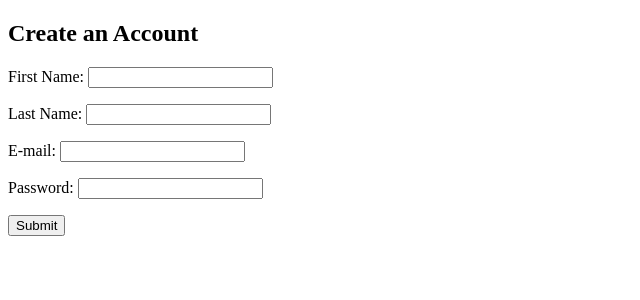
After one commit to Samrany/recipe_project, a Flask app: template templates/create_login.html in a window 1280 px wide. The commit adds this page. Shown: the top 300 px of the page, without its empty margins (0-640 px from the left). Run offline with Flask 2, Linux system fonts and the light colour scheme; the template is opened without the code that fills it, so the values that code supplies are empty.

Commit message:
create login

```diff
--- a/crud.py
+++ b/crud.py
@@ -177,6 +177,10 @@ def get_user_by_id(user_id):
     user = User.query.get(user_id)
     return user
 
+def get_user_by_email(email):
+    user = User.query.filter_by(email = email).first()
+    return user
+
 def get_recipe_by_id(recipe_id):
     """Returns a recipe object given a recipe_id"""
     recipe = Recipe.query.get(recipe_id)
--- a/server.py
+++ b/server.py
@@ -18,10 +18,6 @@ def homepage():
     ingredients = crud.all_ingredients_by_name()
     return render_template("homepage.html", recipes = recipes, ingredients = ingredients)
 
-@app.route('/login')
-def login():
-    """Show the login page."""
-    return render_template("login.html")
 
 
 @app.route('/<recipe_id>')
@@ -29,6 +25,32 @@ def recipe_details(recipe_id):
 	recipe =crud.get_recipe_by_id(recipe_id)
 	return render_template("recipe_details.html", recipe = recipe)
 
+@app.route('/login')
+def login():
+    """Show the login page."""
+    return render_template("login.html")
+
+@app.route('/create_login')
+def create_login():
+	return render_template("create_login.html")
+
+@app.route('/users', methods = ['POST'])
+def register_user():
+	"""Create a new user."""
+	email = request.form.get("email")
+	password = request.form.get("password")
+	first_name = request.form.get("f_name")
+	last_name = request.form.get("l_name")
+	user = crud.get_user_by_email(email)
+
+	if user:
+		flash('User already has an account. Login instead')
+		return redirect("/login")
+	else:
+		crud.create_user(email, password, first_name, last_name)
+		flash('Success!')
+		return redirect("/")
+
 if __name__ == '__main__':
 	connect_to_db(app)
 	app.run(host='0.0.0.0', debug=True)
--- a/templates/base.html
+++ b/templates/base.html
@@ -11,7 +11,9 @@
 		{% endblock %}
 	</head>
 	<body>
-
+		{% for msg in get_flashed_messages() %}
+		<p class="flash-msg"> {{msg}} </p>
+		{% endfor %}
 		<p>  </p>
 		{% block body %}{% endblock %}
 
--- /dev/null
+++ b/templates/create_login.html
@@ -0,0 +1,24 @@
+{% extends 'base.html' %}
+
+{% block title %} Create an account {% endblock %}
+{% block head %}  {% endblock %}
+{% block body %}
+	<h2> Create an Account </h2>
+	<form action='/users' method = "POST">
+		<p>
+			First Name: <input type="text" name = "f_name">
+		</p>
+		<p>
+			Last Name: <input type="text" name = "l_name">
+		</p>
+		<p>
+			E-mail: <input type="text" name = "e-mail">
+		</p>
+		<p>
+			Password: <input type="password" name = "password">
+		</p>
+		<p>
+			<input type= "submit">
+		</p>
+	</form>
+{% endblock %}
--- a/templates/login.html
+++ b/templates/login.html
@@ -1,5 +1,5 @@
 {% extends 'base.html' %}
 
-{% block title %} {% end block %}
-{% block head %}  {% end block %}
-{% block body %} {% end block %}
+{% block title %} {% endblock %}
+{% block head %}  {% endblock %}
+{% block body %} user is going to login {% endblock %}
```
